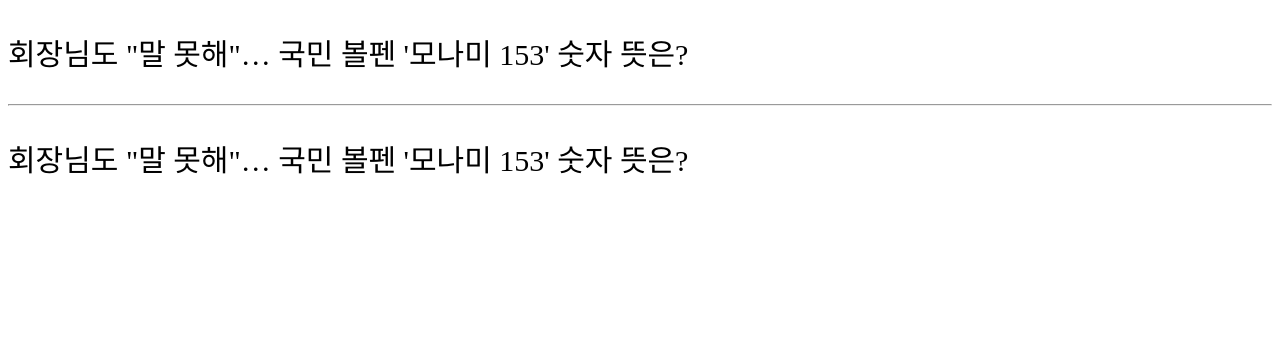
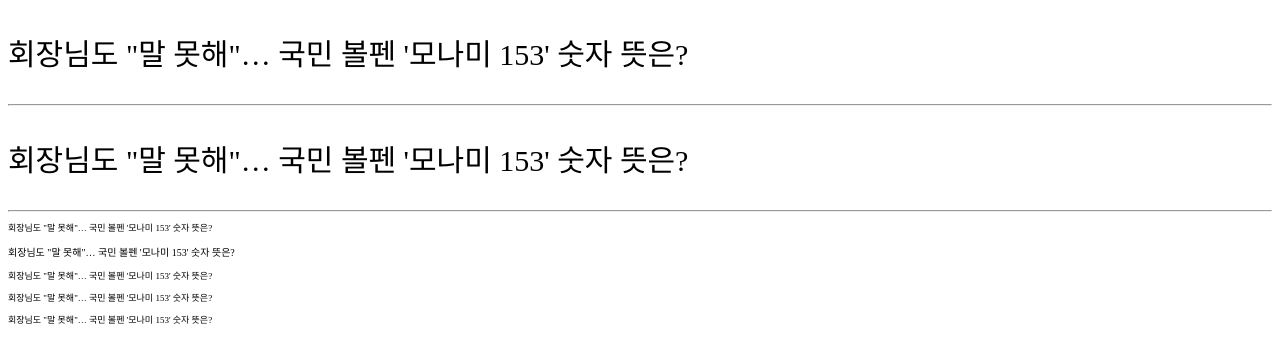
Before and after one commit to baeyeeun/std_html, a plain HTML site: page public/cssExc/cssExcFont.html in a window 1280 px wide. Drawn offline with Linux system fonts and the light colour scheme.

Commit message:
dsfsdfsdf

```diff
--- a/public/cssExc/cssExcFont.html
+++ b/public/cssExc/cssExcFont.html
@@ -25,5 +25,13 @@
 
 <p style="font-family: '맑은 고딕';">회장님도 "말 못해"… 국민 볼펜 '모나미 153' 숫자 뜻은?</p>
 
-</body>
+
+<hr>
+
+<!-- 절대값 -->
+<p style="font-size:xx-small;">회장님도 "말 못해"… 국민 볼펜 '모나미 153' 숫자 뜻은?</p>
+<p style="font-size:x-small;">회장님도 "말 못해"… 국민 볼펜 '모나미 153' 숫자 뜻은?</p>
+<p style="font-size:xx-small;">회장님도 "말 못해"… 국민 볼펜 '모나미 153' 숫자 뜻은?</p>
+<p style="font-size:xx-small;">회장님도 "말 못해"… 국민 볼펜 '모나미 153' 숫자 뜻은?</p>
+</body><p style="font-size:xx-small;">회장님도 "말 못해"… 국민 볼펜 '모나미 153' 숫자 뜻은?</p>
 </html>
```
